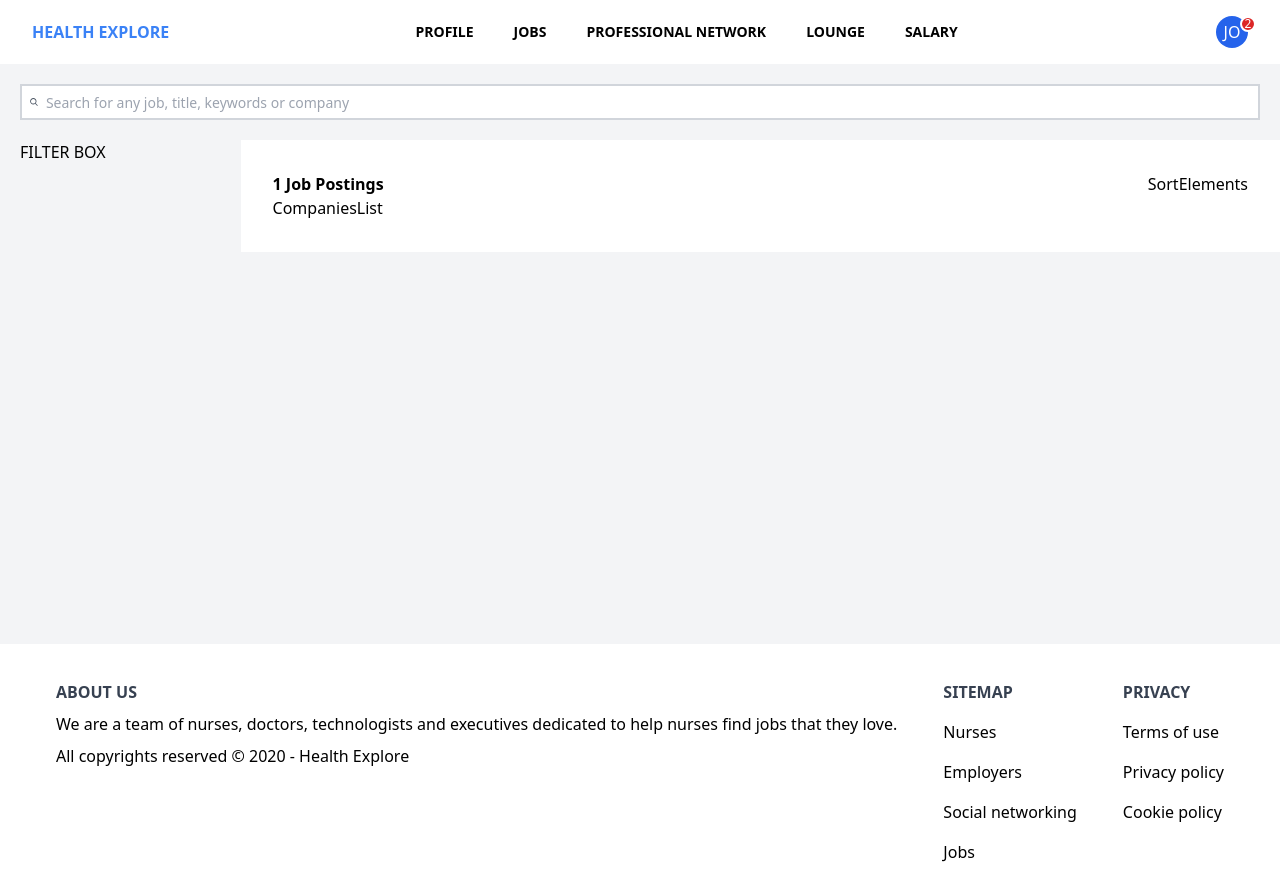
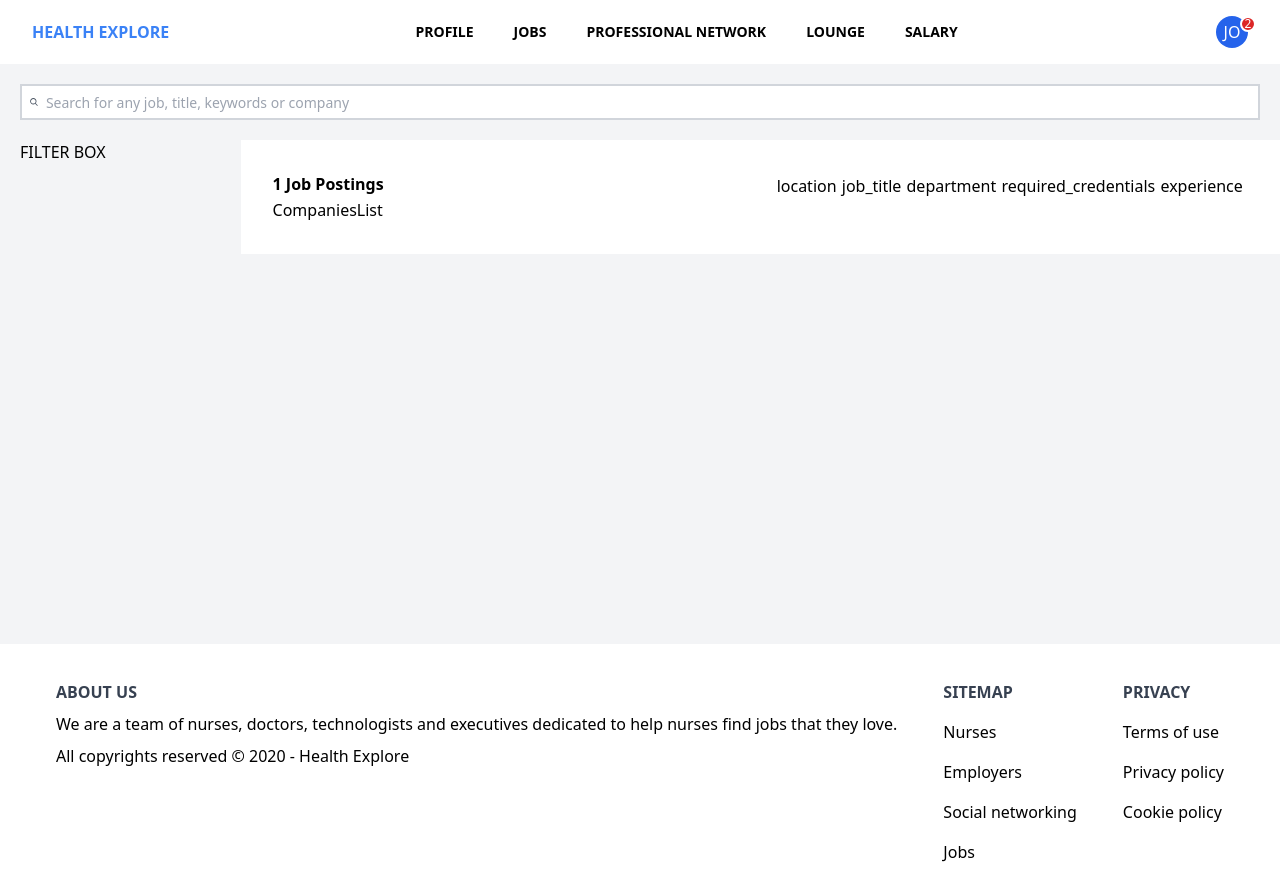
Before and after one commit to vineethasok/vineeth-asokkumar-2021-02-18, a Next.js app: page / in a window 1280 px wide. Built offline with nearby package versions, Linux system fonts and the light colour scheme.

Commit message:
Add Sort Elements Component

```diff
--- /dev/null
+++ b/components/SortElement.js
@@ -0,0 +1,30 @@
+import React from 'react'
+
+const SortElement = ({ name, value, sortFn}) => {
+  let sortClass = "arrow";
+  if (value) {
+    sortClass += ` ${value}`;
+  }
+  const sortNow = () => {
+    let newValue = null
+    if (value === "asc") {
+      newValue = "desc"
+    }
+    else if (value === "desc") {
+      newValue = null
+    }
+    else {
+      newValue = "asc"
+    }
+
+    sortFn(name, newValue)
+  }
+
+  return (
+    <div className="" key={name} onClick={() => sortNow() }>
+      {name} <i className={sortClass}></i>
+    </div>
+  )
+}
+
+export default SortElement
--- a/pages/index.js
+++ b/pages/index.js
@@ -3,6 +3,7 @@ import { useRouter } from 'next/router'
 
 import Head from 'next/head'
 import SearchBar from '../components/SearchBar'
+import SortElement from '../components/SortElement'
 
 const Index = () => {
   const router = useRouter();
@@ -12,6 +13,26 @@ const Index = () => {
   const updateQuery = (value) => {
     setSearchValue(value)
   }
+
+  let sortUrlParams = {}
+  let sortOptions = ["location", "job_title", "department", "required_credentials", "experience"]
+
+
+  if (router.query.sort) {
+    let sort = router.query.sort
+    sort.split(",").forEach(element => {
+      let [sortKey, sortValue] = element.split(":")
+      sortUrlParams[sortKey] = sortValue
+    });
+  }
+  let [sortValues, setSortValues] = useState(sortUrlParams)
+
+  const updateSort = (key, value) => {
+    let newValue ={ ...sortValues, [key]: value}
+    setSortValues(newValue)
+  }
+
+
 
   const totalPostings = () => {
     return 1;
@@ -32,8 +53,10 @@ const Index = () => {
         <div className="company-container">
           <div className="flex justify-between">
             <p className="font-bold">{totalPostings()} Job Postings</p>
-            <div className="hidden md:block">
-              SortElements
+            <div className="hidden md:flex justify-end">
+              {sortOptions.map((sortElement, index) => <>
+                <SortElement name={sortElement} value={sortUrlParams[sortElement]} sortFn={updateSort} key={index} />
+              </>)}
             </div>
 
           </div>
--- a/styles/globals.css
+++ b/styles/globals.css
@@ -75,6 +75,24 @@ footer {
   @apply h-8 px-5 pr-16 rounded-lg text-sm pl-2;
 }
 
+
+
+i.arrow {
+  height: 20px;
+  width: 1px;
+  display: inline-block;
+
+  &.left {
+    transform: rotate(-45deg);
+    border-left: 1px solid #000;
+  }
+
+  &.right {
+    border-left: 1px solid #000;
+    transform: rotate(45deg) translate(6px, -6px);
+  }
+}
+
 @screen md {
   #mobile-contents.active {
     @apply hidden !important;
```
